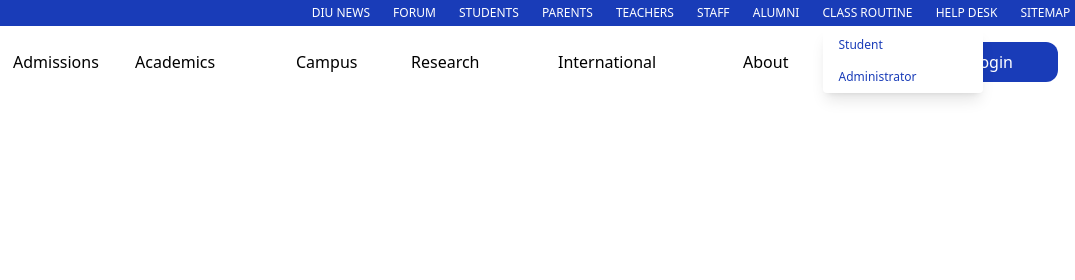
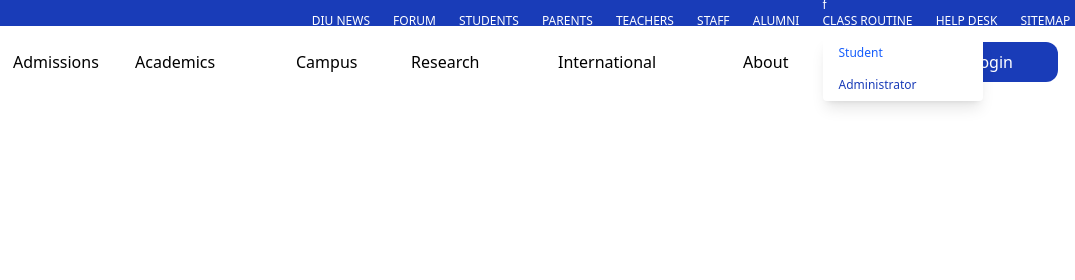
Before and after one commit to Remon-771/diu-website, a website: page index.html in a window 1280 px wide. Both pictures are taken after a click on the button "CLASS ROUTINE". Shown: the top 280 px of the page, 205-1280 px from the left. Drawn offline with Linux system fonts and the light colour scheme.

Commit message:
changes to be committed:

```diff
--- a/index.html
+++ b/index.html
@@ -27,9 +27,10 @@
       <a href="stafff.html">STAFF</a>
       <a href="#">ALUMNI</a>
       <div class="relative inline-block">
+        <h1>f</h1>
         <button id="routineDropdownBtn" class="focus:outline-none">CLASS ROUTINE</button>
         <div id="routineDropdown" class="absolute left-0 mt-2 w-40 bg-white rounded shadow-lg z-50 hidden">
-          <a href="routine.html" class="block px-4 py-2 text-blue-800 hover:bg-blue-100">Student</a>
+          <a href="routine.html" class="block px-4 py-2 text-blue-600 hover:bg-blue-100">Student</a>
           <a href="xxx.html" class="block px-4 py-2 text-blue-800 hover:bg-blue-100">Administrator</a>
         </div>
       </div>
@@ -58,7 +59,7 @@
           <img class="w-46 h-12 object-contain" src="./pic/Screenshot 2025-07-20 163353.png" alt="Logo" />
         </a>
       </div>
-
+<!-- this fsjsfjsdlfjlfajfldjlfahlfjdhlflkf -->
      <div class="hidden md:flex text-base text-black border-none pr-7 space-x-2 justify-center">
         <select onchange="location.href=this.value" style="-webkit-appearance: none; -moz-appearance: none; appearance: none; background-image: none; padding-right: 0.5rem;">
           <option selected disabled>Admissions</option>
```
Also changed, not shown: stafff.html (+4 -0 lines), output.css.
